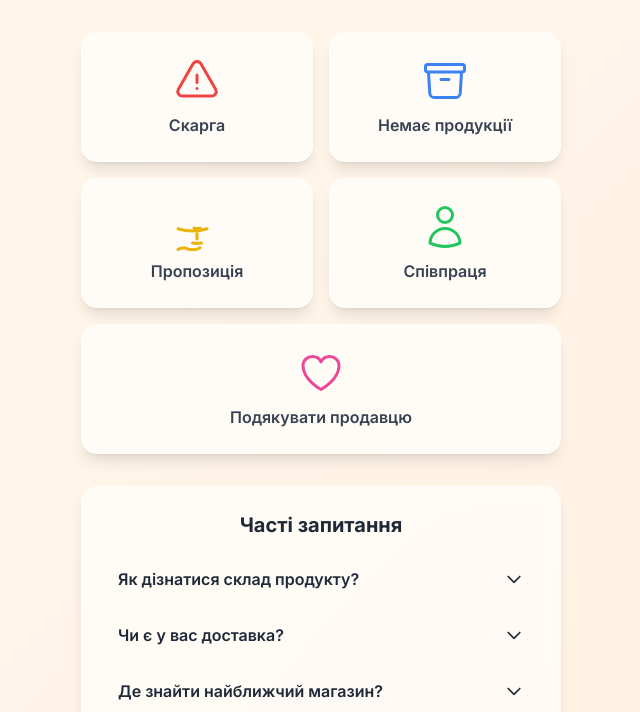
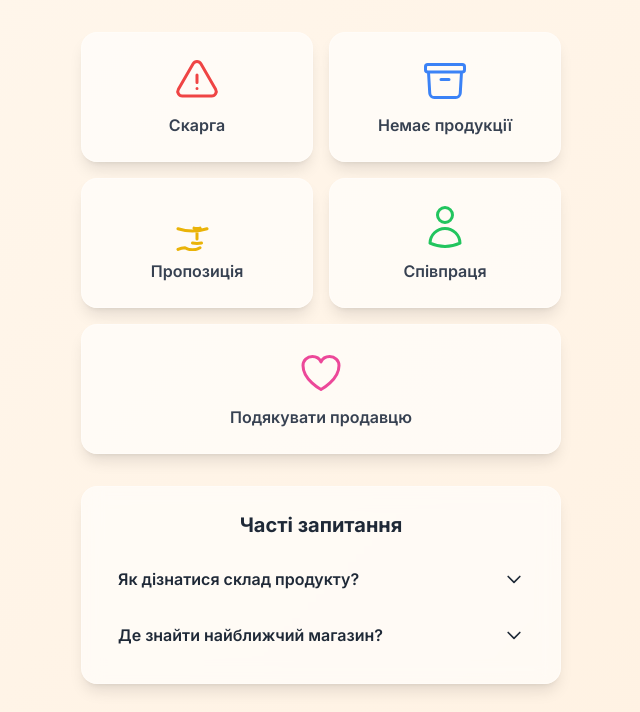
Before and after one commit to yobozavrik/SupportFeedback, a plain HTML site: page index.html in a window 1280 px wide. Shown: the part 88-800 px from the top of the page, without its empty margins (319-959 px from the left). Drawn offline with nearby package versions, Linux system fonts and the light colour scheme.

Commit message:
Remove delivery FAQ item

```diff
--- a/index.html
+++ b/index.html
@@ -142,15 +142,6 @@
                     </button>
                     <div class="faq-answer hidden p-3 pt-0 text-gray-600">
                         <p>Повний склад кожного продукту вказаний на етикетці. Також ви можете запитати у наших продавців-консультантів у магазині.</p>
-                    </div>
-                </div>
-                <div class="faq-item">
-                    <button class="faq-question w-full flex justify-between items-center text-left font-semibold p-3 rounded-lg hover:bg-white/50 transition">
-                        <span>Чи є у вас доставка?</span>
-                         <svg class="w-5 h-5" fill="none" stroke="currentColor" viewBox="0 0 24 24" xmlns="http://www.w3.org/2000/svg"><path stroke-linecap="round" stroke-linejoin="round" stroke-width="2" d="M19 9l-7 7-7-7"></path></svg>
-                    </button>
-                    <div class="faq-answer hidden p-3 pt-0 text-gray-600">
-                        <p>Наразі ми працюємо над запуском власної служби доставки. Слідкуйте за оновленнями на наших сторінках у соціальних мережах!</p>
                     </div>
                 </div>
                  <div class="faq-item">
```
